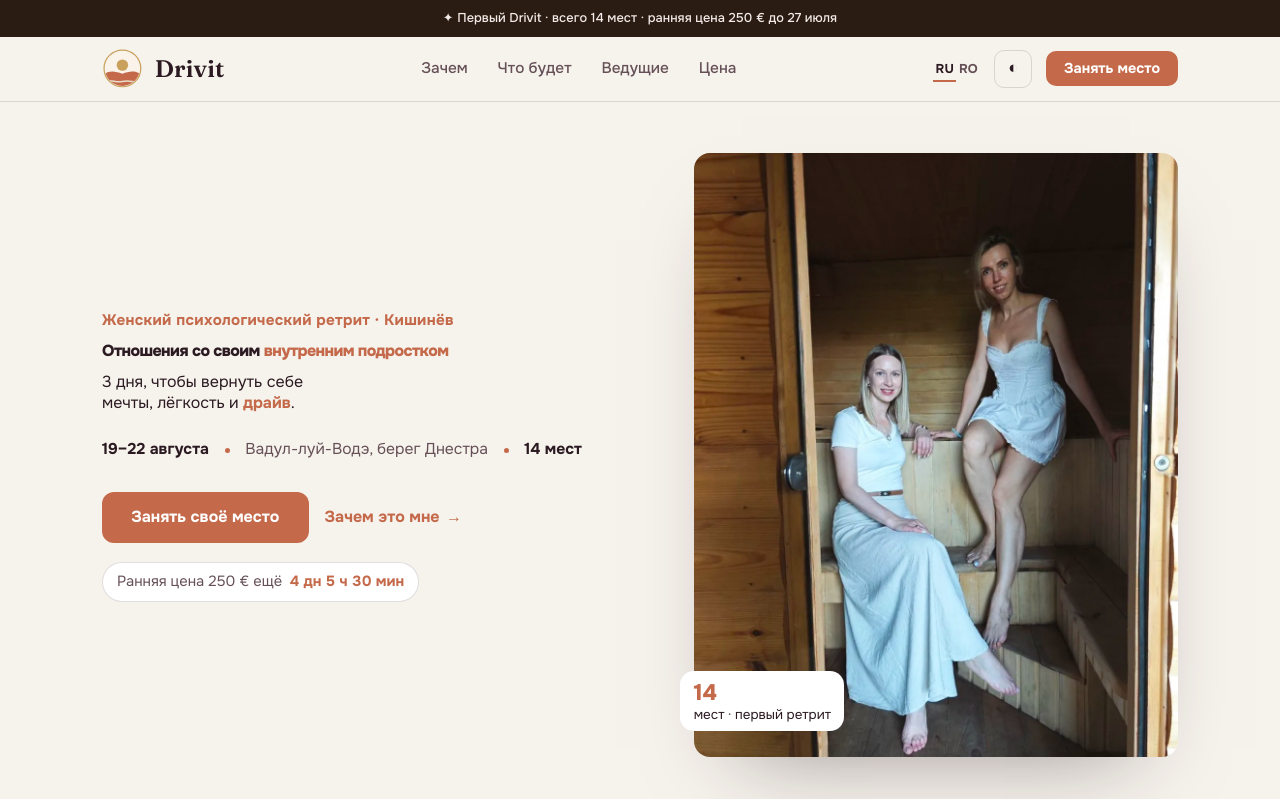
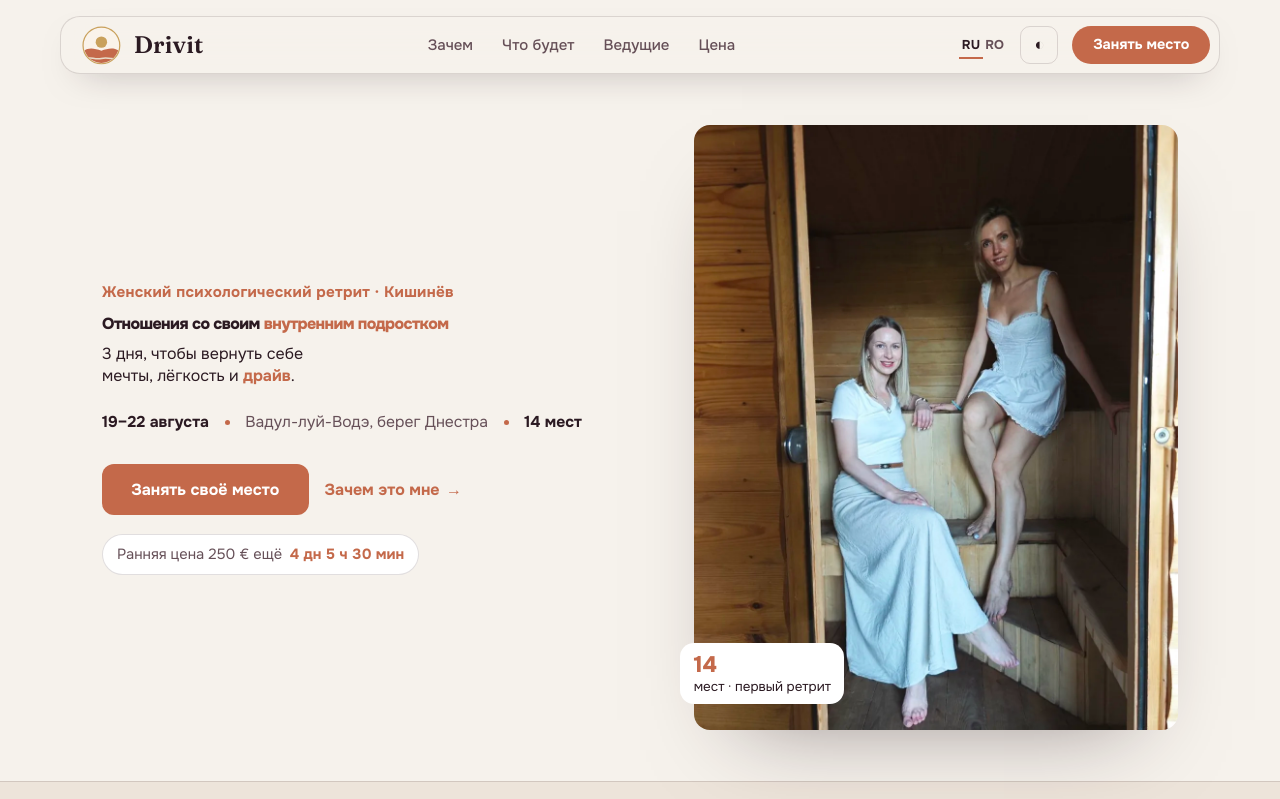
Before and after one commit to smartlightmd/drivit-retreat, a plain HTML site: page index.html in a window 1280 px wide. Shown: the top 799 px of the page. Drawn offline with Linux system fonts and the light colour scheme.

Commit message:
Хедер: плавающая стеклянная капсула (закруглённая, с отступом, пилюльная навигация + CTA) в стиле премиум-референсов; убрана строка-анонс

```diff
--- a/index.html
+++ b/index.html
@@ -64,21 +64,23 @@ section{padding-block:clamp(60px,8vw,104px)}
 .micro{font-size:.92rem;color:var(--muted)}
 
 .topbar{background:var(--deep);color:var(--on-deep);text-align:center;font-size:.8rem;font-weight:500;padding:.62em 1em;letter-spacing:.005em}
-.hdr{position:sticky;top:0;z-index:60;background:color-mix(in srgb,var(--bg) 92%,transparent);
-  -webkit-backdrop-filter:saturate(1.3) blur(14px);backdrop-filter:saturate(1.3) blur(14px);border-bottom:1px solid var(--line)}
-.hdr-in{display:flex;align-items:center;justify-content:space-between;height:64px;gap:20px}
+.hdr{position:sticky;top:0;z-index:60;padding:clamp(10px,1.6vw,16px) clamp(12px,3vw,24px) 0;pointer-events:none}
+.hdr-in{pointer-events:auto;max-width:1160px;margin-inline:auto;display:flex;align-items:center;justify-content:space-between;gap:14px;
+  height:58px;padding:0 9px 0 20px;border-radius:20px;
+  background:color-mix(in srgb,var(--bg) 74%,transparent);
+  -webkit-backdrop-filter:saturate(1.5) blur(18px);backdrop-filter:saturate(1.5) blur(18px);
+  border:1px solid var(--line);box-shadow:0 14px 36px -22px rgba(43,26,34,.5)}
 .brand{font-family:var(--serif);font-weight:800;font-size:1.35rem;letter-spacing:-.03em}
 .brand .dot{color:var(--rose)}
-.nav{display:none;gap:30px;margin-inline:auto}
+.nav{display:none;gap:2px;margin-inline:auto}
 @media(min-width:940px){.nav{display:flex}}
-.nav a{font-size:.96rem;font-weight:500;color:var(--muted);position:relative;padding:.2em 0}
-.nav a:hover{color:var(--ink)}
-.nav a::after{content:"";position:absolute;left:0;bottom:-4px;width:0;height:2px;background:var(--rose);transition:width .24s cubic-bezier(.2,.7,.2,1)}
-.nav a:hover::after{width:100%}
+.nav a{font-size:.94rem;font-weight:500;color:var(--muted);padding:.5em .9em;border-radius:999px;transition:background .2s,color .2s}
+.nav a:hover{color:var(--ink);background:color-mix(in srgb,var(--rose) 13%,transparent)}
 .hdr-tools{display:flex;align-items:center;gap:14px}
 .chiptog button{font-family:var(--sans);font-weight:700;font-size:.8rem;border:0;background:transparent;color:var(--muted);cursor:pointer;padding:.3em .2em;border-bottom:2px solid transparent}
 .chiptog button[aria-pressed="true"]{color:var(--ink);border-color:var(--rose)}
-.hdr .btn{display:none;padding:.5em 1.1em;font-size:.9rem;border-radius:10px}@media(min-width:560px){.hdr .btn{display:inline-flex}}
+.hdr .btn{display:none;padding:.6em 1.3em;font-size:.9rem;border-radius:999px}@media(min-width:560px){.hdr .btn{display:inline-flex}}
+.icon-btn{border-radius:999px}.burger{border-radius:999px}
 .logo{display:inline-flex;align-items:center;gap:.5em;font-family:'Fraunces',var(--serif),serif;font-weight:600;font-size:1.5rem;letter-spacing:.2px;color:var(--ink)}
 .logo .logomark{width:1.7em;height:1.7em;flex:0 0 auto}
 .logo span{line-height:1}
@@ -227,8 +229,7 @@ html.js .reveal.in{opacity:1;transform:none}
 </head>
 <body>
 
-<div class="topbar"><div class="wrap"><span data-lang="ru">✦ Первый Drivit · всего 14 мест · ранняя цена 250 € до 27 июля</span><span data-lang="ro">✦ Primul Drivit · doar 14 locuri · preț redus 250 € până 27 iulie</span></div></div>
-<header class="hdr"><div class="wrap hdr-in">
+<header class="hdr"><div class="hdr-in">
   <a href="#top" class="logo" aria-label="Drivit"><svg class="logomark" viewBox="0 0 100 100" aria-hidden="true"><clipPath id="hl"><circle cx="50" cy="50" r="43"/></clipPath><g clip-path="url(#hl)"><rect width="100" height="100" fill="#FAF3EA"/><circle cx="50" cy="42" r="14" fill="#C9A15C"/><path d="M-4 72 C16 52 30 57 50 63 C69 57 84 52 104 72 L104 104 L-4 104Z" fill="#C4694A"/><path d="M2 82 C22 76 34 86 50 82 C67 78 80 86 98 82" fill="none" stroke="#E8DCC8" stroke-width="4" stroke-linecap="round"/></g><circle cx="50" cy="50" r="45" fill="none" stroke="#C9A15C" stroke-width="3"/></svg><span>Drivit</span></a>
   <nav class="nav" aria-label="Разделы">
     <a href="#uedesh"><span data-lang="ru">Зачем</span><span data-lang="ro">De ce</span></a>
```
